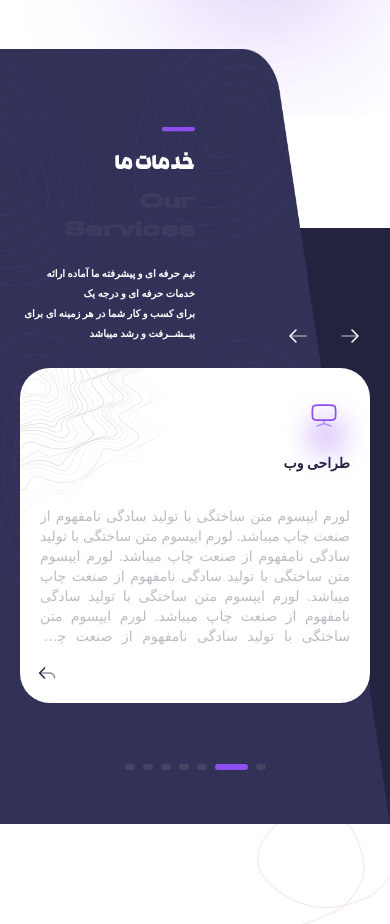
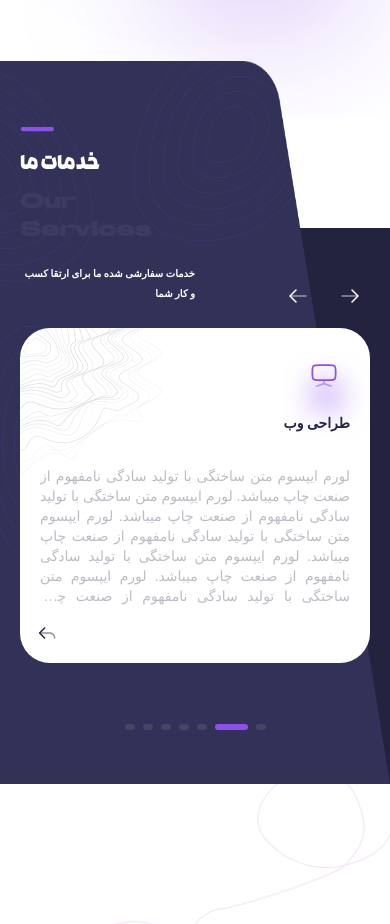
Before and after one commit to yakoobkhedri/karzan, a website: page src/html/index.html in a window 390 px wide. Shown: the part 900-1824 px from the top of the page. Drawn offline with nearby package versions, Linux system fonts and the light colour scheme; a web font is replaced by a local one.

Commit message:
commit message

```diff
--- a/src/css/app.css
+++ b/src/css/app.css
@@ -23,9 +23,8 @@
 @font-face {
   font-family: stretch;
 
-  src: url('../fonts/StretchPro.otf') format("opentype");
+  src: url('../src/fonts/StretchPro.otf') format("opentype");
 }
-
 body {
   font-family: yekanBakh-Bold;
   overflow-x: hidden;
--- a/src/html/index.html
+++ b/src/html/index.html
@@ -934,18 +934,16 @@
                 <div
                     class="flex flex-col md:flex-row relative gap-5 z-10 w-1/2 md:w-auto ltr:ml-auto ltr:mr-0 mr-auto md:items-center justify-between">
                     <h5 class="text-white font-semibold order-last md:order-first text-[10px] md:text-base leading-5">
-                        تیم حرفه ای و پیشرفته ما آماده ارائه خدمات حرفه ای و درجه یک<br> برای کسب و کار شما در هر زمینه
-                        ای
-                        برای پیــشــرفت و رشد میباشد
+                        خدمات سفارشی شده ما برای ارتقا کسب و کار شما
                     </h5>
                     <div class="md:relative z-10 -top-12 order-first md:order-last">
                         <!-- line -->
-                        <svg xmlns="http://www.w3.org/2000/svg" width="34" height="5" viewBox="0 0 34 5" fill="none">
+                        <svg class="rtl:mr-auto ltr:ml-auto" xmlns="http://www.w3.org/2000/svg" width="34" height="5" viewBox="0 0 34 5" fill="none">
                             <rect x="0.727295" width="33.2727" height="4.15909" rx="2.07955" fill="#8D50EF"></rect>
                         </svg>
                         <!-- title -->
-                        <h2 class="mt-5 md:text-3xl text-xl text-white font-black font-rokh">خدمات ما</h2>
-                        <h1 class="md:text-4xl text-xl font-stretch font-black mt-2 text-[#3C3C61]">Our Services</h1>
+                        <h2 class="mt-5 md:text-3xl rtl:text-left ltr:text-right text-xl text-white font-black font-rokh">خدمات ما</h2>
+                        <h1 class="md:text-4xl rtl:text-left ltr:text-right text-xl font-stretch font-black mt-2 text-[#3C3C61]">Our Services</h1>
                     </div>
                 </div>
                 <!-- Swiper -->
```
Also changed, not shown: src/html/index2.html (+2 -4 lines), dist/output.css.
